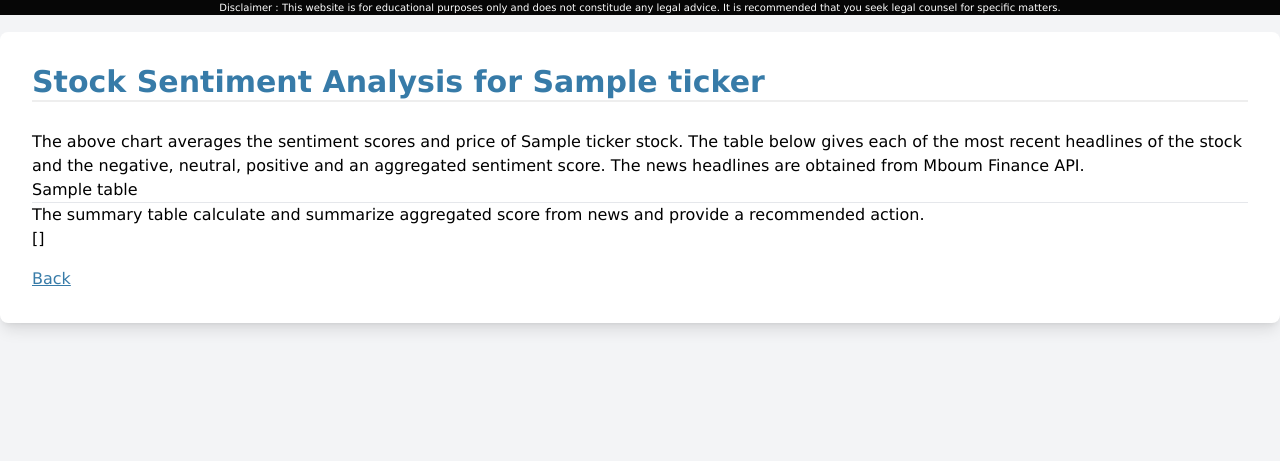
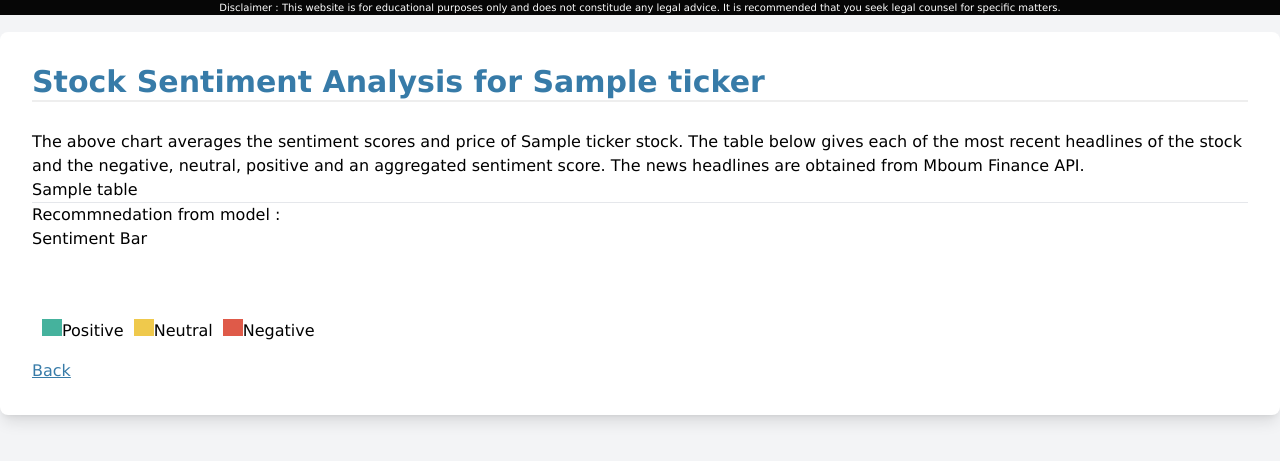
Before and after one commit to iss-senteament/stock-sentiment-analysis, a Flask app: template code/templates/analysis.html in a window 1280 px wide. Shown: the top 461 px of the page. Run offline with Flask 3, Linux system fonts and the light colour scheme; the template is opened without the code that fills it: most values are stand-ins (such as "Sample title", 1, 10 or a date in 2020); parts of the project's set-up code (start-up, migrations or seed data) failed here and were passed over; some libraries are stand-ins or nearby versions.

Commit message:
add sentiment bar

```diff
--- a/code/app.py
+++ b/code/app.py
@@ -115,10 +115,10 @@
     # 7. Make the Headline column clickable
     # scored_news_df['Headline'] = scored_news_df['Headline'].apply(lambda title: f'<a href="{title[1]}">{title[0]}</a>')
     scored_news_df = convert_headline_to_link(scored_news_df)
-    scored_news_df = scored_news_df.drop(['sentiment_label', 'sentiment_score'], axis=1)
-    # scored_news_df = scored_news_df.rename(columns={"sentiment_label": "Sentiment Label",
-    #                                                 "sentiment_score": "Sentiment Score",
-    #                                                 })
+    #scored_news_df = scored_news_df.drop(['sentiment_label', 'sentiment_score'], axis=1)
+    scored_news_df = scored_news_df.rename(columns={"sentiment_label": "Sentiment Label",
+                                                    "sentiment_score": "Sentiment Score",
+                                                    })
 
     summary_df = calc_summary()
 
@@ -128,7 +128,9 @@
     return render_template('analysis.html', ticker=ticker, graph_price=graph_price,
                            graph_sentiment=graph_sentiment,
                            table=scored_news_df.to_html(table_id='scored_news', classes='mystyle', render_links=True, escape=False),
-                           summary=summary_df.to_html(table_id='summary',classes='mystyle', render_links=True, escape=False))
+                           #summary=summary_df.to_html(table_id='summary',classes='mystyle', render_links=True, escape=False)
+                           summary=summary_df.to_json()
+                           )
 
 
 def convert_headline_to_link(df: pd.DataFrame) -> pd.DataFrame:
--- a/code/static/css/style.css
+++ b/code/static/css/style.css
@@ -55,3 +55,34 @@
   width: 100%;
   z-index: 1;
 }
+
+
+.sentimentbar{
+    height: 60px;
+    width: 100%;
+    margin: 0;
+    padding: 0;
+    color: #FFFFFF;
+    text-align: center;
+    font-size: small;
+    float:left;
+}
+
+.bar1{
+    height: 100%;
+    background-color: #45B29D;
+    float:left;
+    padding-top: 17px;
+}
+.bar2{
+    height: 100%;
+    background-color: #EFC94C;
+    float:left;
+    padding-top: 17px;
+}
+.bar3{
+    height: 100%;
+    background-color: #DF5A49;
+    float:left;
+    padding-top: 17px;
+}
--- a/code/templates/analysis.html
+++ b/code/templates/analysis.html
@@ -53,12 +53,26 @@
 			<hr/>
 
 			<div class="flex items-center space-x-4">
-				The summary table calculate and summarize aggregated score from news and provide a recommended action.
+				Recommnedation from model : &nbsp; <span id="recommned"/>
+			</div>
+			<div class="flex items-center space-x-4">
+				Sentiment Bar
+			</div>
+			<div class="flex items-center space-x-4">
+				<div id="sentimentbar" class="sentimentbar"></div>
+
 			</div>
 
+			<div class="htmx-indicator h-2 w-2 bg-blue-500 invisible rounded-full"></div>
+
 			<div class="flex items-center space-x-4">
-				{{ summary|safe }}
+				<div name="legent" style="float:left">
+					<div style="float:left; padding-left: 10px"><div class="bar1" style="width: 20px; height: 15px; "></div>Positive</div>
+					<div style="float:left; padding-left: 10px"><div class="bar2" style="width: 20px; height: 15px; float:left">&nbsp;</div>Neutral</div>
+					<div style="float:left; padding-left: 10px"><div class="bar3"  style="width: 20px; height: 15px; float:left">&nbsp;</div>Negative</div>
+				</div>
 			</div>
+
 			<div class="htmx-indicator h-4 w-2 bg-blue-500 invisible rounded-full"></div>
 			<div class="flex items-center space-x-4">
 				<a class="underline" href="/">Back</a>
@@ -68,12 +82,41 @@
 </body>
 
 <script src="https://cdn.plot.ly/plotly-latest.min.js"></script>
+<script src="https://ajax.googleapis.com/ajax/libs/jquery/3.7.1/jquery.min.js"></script>
 <script type="text/javascript">
 	var graph_hourly = {{ graph_sentiment | safe}};
 	Plotly.plot('chart', graph_hourly, {});
 
 	var graph_price = {{ graph_price | safe}};
 	Plotly.newPlot('chart2', graph_price, {});
+
+	var sentiment_bar = {{ summary | safe }};
+	//var sentiment_bar = {"Positive Aggscore":{"1":4.2630631924},"Neutral Aggscore":{"1":0.0},"Negative Aggscore":{"1":-0.949606061},"Positive Count":{"1":6},"Neutral Count":{"1":5},"Negative Count":{"1":1},"Recommend":{"1":"Neutral"}};
+	var pos_count = sentiment_bar["Positive Count"]["1"];
+	var neu_count = sentiment_bar["Neutral Count"]["1"];
+	var neg_count = sentiment_bar["Negative Count"]["1"];
+	var recommned = sentiment_bar["Recommend"]["1"];
+	$('#recommned').append(recommned);
+
+	function round(num){
+		return Math.round(num * 100) / 100;
+	}
+
+	var total_count = pos_count + neu_count + neg_count;
+	if(total_count>0){
+		var pos_percent = pos_count / total_count * 100;
+		var neu_percent = neu_count / total_count * 100;
+		var neg_percent = neg_count / total_count * 100;
+		console.log("pos_percent" , pos_percent);
+		console.log("neu_percent" , neu_percent);
+		console.log("neg_percent" , neg_percent);
+
+		$("#sentimentbar").append("<div class=\"bar1\" style=\"width:" + round(pos_percent) + "%\">" + round(pos_percent) + "%</div>");
+		$("#sentimentbar").append("<div class=\"bar2\" style=\"width:" + round(neu_percent) + "%\">"  + round(neu_percent) + "%</div>");
+		$("#sentimentbar").append("<div class=\"bar3\" style=\"width:" + round(neg_percent) + "%\">"  + round(neg_percent) + "%</div>");
+
+	}
+
 </script>
 
 </html>
```
